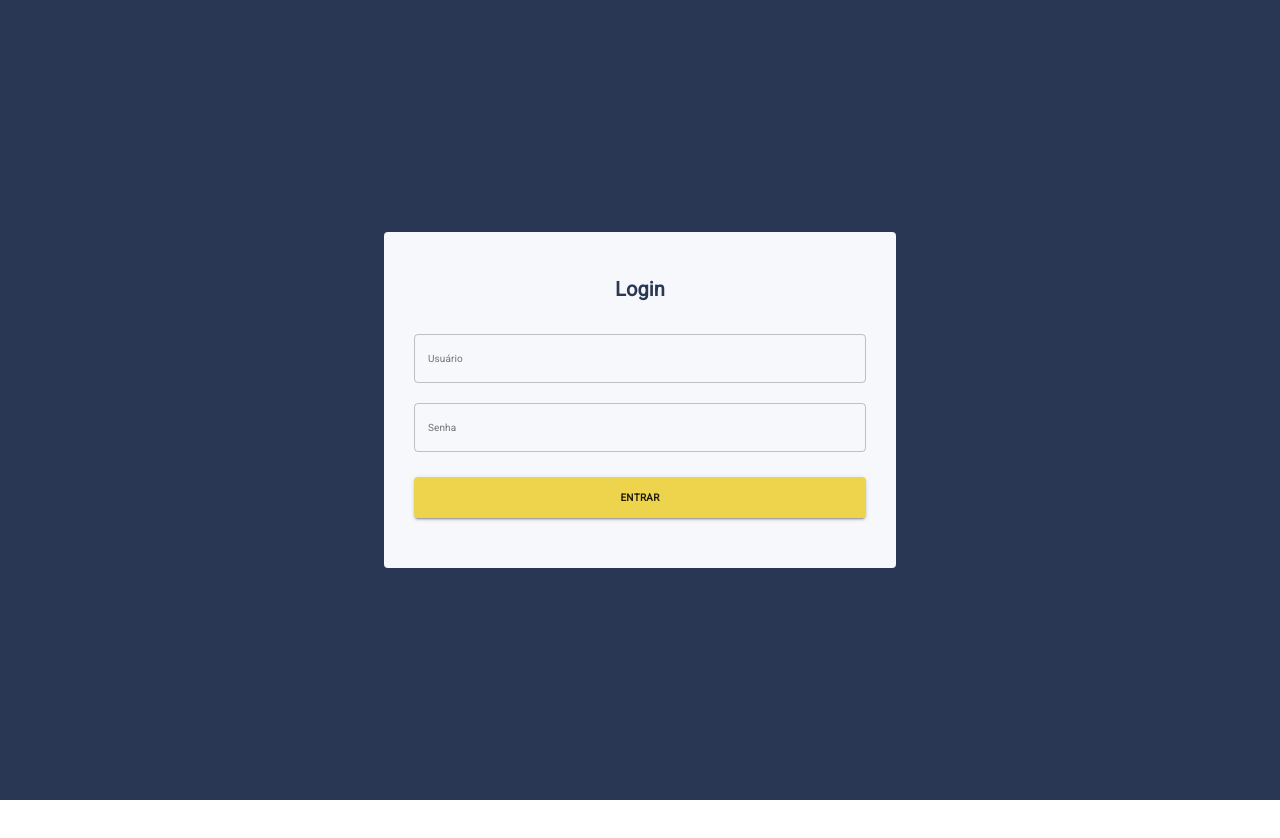
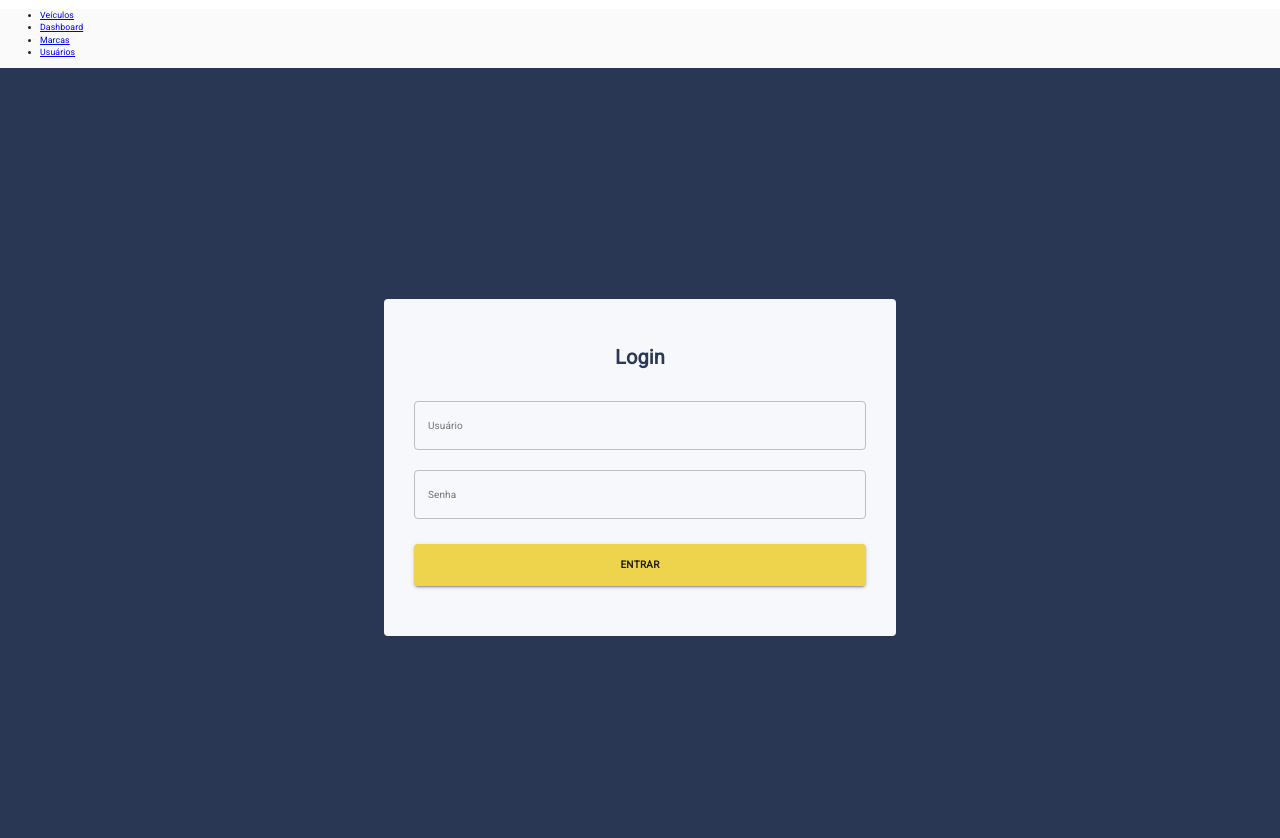
Before and after one commit to xRuisux/carango-bom-base, a React (Create React App) app: page /login in a window 1280 px wide. Shown: the top 838 px of the page. Before the commit the page ends 800 px from the top, so only its background shows below. Built offline with nearby package versions, Linux system fonts and the light colour scheme.

Commit message:
initial commit - menu

```diff
--- a/src/App.css
+++ b/src/App.css
@@ -0,0 +1,9 @@
+main {
+    display: flex;
+    flex-direction: column;
+}
+
+main > ul li a {
+    display: inline-block;
+    font-size: 50px;
+}
--- a/src/App.js
+++ b/src/App.js
@@ -2,6 +2,7 @@ import { CssBaseline } from '@material-ui/core'
 import { ptBR } from '@material-ui/core/locale'
 import { createMuiTheme, ThemeProvider } from '@material-ui/core/styles'
 import Routes from './routes'
+import MenuHorizontal from "./components/MenuHorizontal"
 import { AuthProvider } from './hooks/useAuth'
 
 const muiTheme = createMuiTheme({
@@ -28,6 +29,7 @@ function App() {
       <ThemeProvider theme={muiTheme}>
         <CssBaseline />
         <main>
+          <MenuHorizontal />
           <Routes />
         </main>
       </ThemeProvider>
--- /dev/null
+++ b/src/components/MenuHorizontal/MenuHorizontal.css
@@ -0,0 +1,4 @@
+ul li a {
+    display: inline-block;
+    font-size: 50px;
+}
--- /dev/null
+++ b/src/components/MenuHorizontal/index.js
@@ -0,0 +1,12 @@
+import { Link } from "react-router-dom";
+
+export default function MenuHorizontal() {
+    return (
+    <ul className="menu">
+        <li><Link to="/vehicle" >Veículos</Link></li>
+        <li><Link to="/dashboard" >Dashboard</Link></li>
+        <li><Link to="/brands" > Marcas </Link></li>
+        <li><Link to="/user" > Usuários </Link></li>
+    </ul>
+    )
+}
--- a/src/pages/Dashboard/Dashboard.jsx
+++ b/src/pages/Dashboard/Dashboard.jsx
@@ -18,15 +18,13 @@ function Dashboard(){
     getMyReport();
   }, []);
 
-
     return (
-      <section className="allContent">
-        <h3 className="dashboard_title"> Relatório de Vendas </h3>
-        <section className="content">s
-            {error ? <p>{error}</p> : <CardList cards={cards}/>}
+        <section className="allContent">
+            <h3 className="dashboard_title"> Relatório de Vendas </h3>
+            <section className="content">
+                {error ? <p>{error}</p> : <CardList cards={cards}/>}
+            </section>
         </section>
-      </section>
-
     );
 }
 
--- a/src/routes/index.js
+++ b/src/routes/index.js
@@ -20,9 +20,6 @@ export default function Routes() {
           <PrivateRoute path="/cadastro-marca" component={CadastroMarca} />
           <PrivateRoute path='/alteracao-marca/:id' component={CadastroMarca} />
           <PrivateRoute path='/dashboard' component={Dashboard} />
-          <Route path="/veiculos">
-            <div>Veículos</div>
-          </Route>
           <PrivateRoute path="/vehicle-form" component={FormVehicle} />
           <PrivateRoute path="/vehicle" component={VehicleList} />
           <Route path="/login" component={Login} />
```
Also changed, not shown: 1 other file (tests, documents, lock files or other folders).
